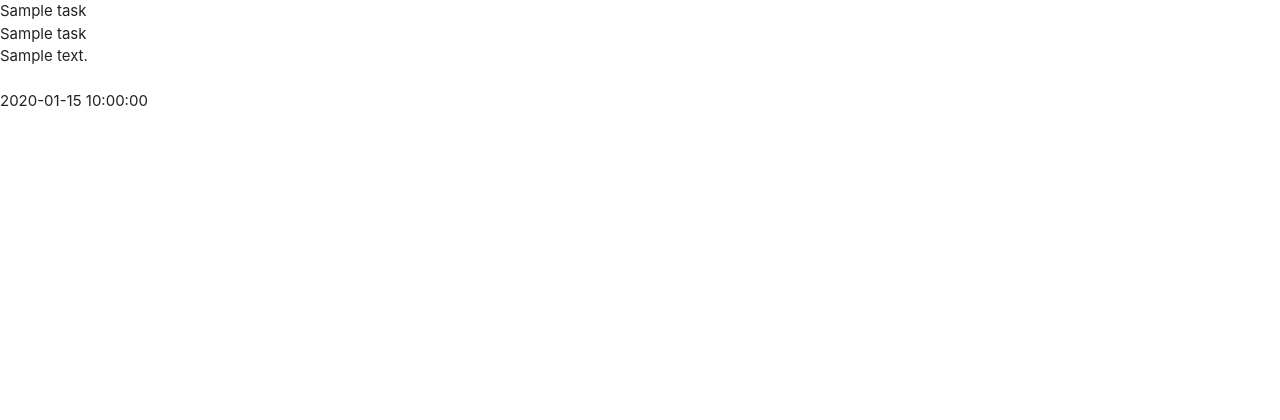
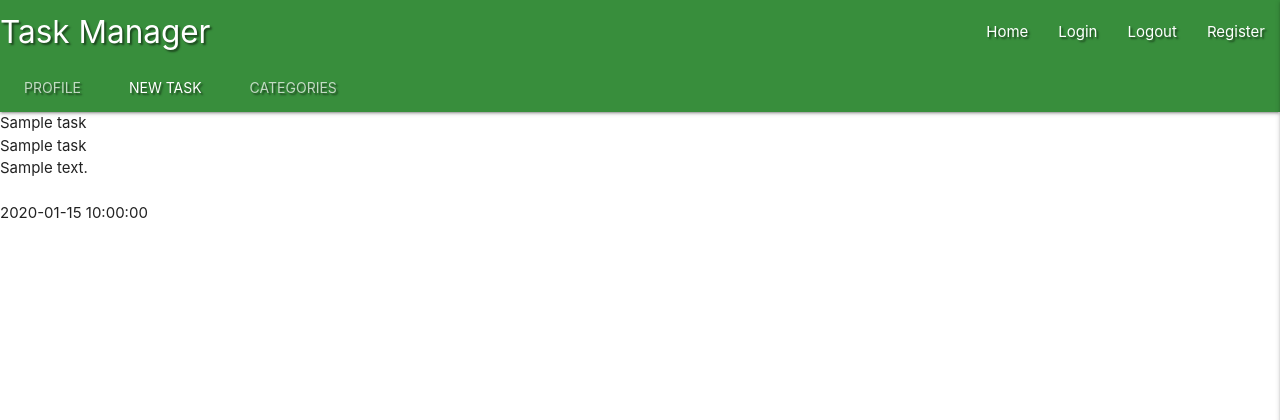
Before and after one commit to Gazroh87/flask-task-manager-project, a Flask app: page / in a window 1280 px wide. Shown: the top 420 px of the page. Run offline with Flask 2, Linux system fonts and the light colour scheme; a database or web service that is not in the repository returns one stand-in record (values such as "Sample title"); some libraries are stand-ins or nearby versions.

Commit message:
Added Materialize Navbar, tabs, and Sidenav

```diff
--- a/static/css/style.css
+++ b/static/css/style.css
@@ -0,0 +1,3 @@
+.text-shadow {
+    text-shadow: 2px 2px 2px rgba(0, 0, 0, 0.5);
+}
--- a/static/js/script.js
+++ b/static/js/script.js
@@ -0,0 +1,3 @@
+$(document).ready(function () {
+    $('.sidenav').sidenav({ edge: "right", draggable: true });
+});
--- a/templates/base.html
+++ b/templates/base.html
@@ -6,7 +6,7 @@
     <meta name="viewport" content="width=device-width, initial-scale=1.0">
     <link rel="stylesheet" href="https://cdnjs.cloudflare.com/ajax/libs/font-awesome/5.15.2/css/all.min.css"
         integrity="sha512-HK5fgLBL+xu6dm/Ii3z4xhlSUyZgTT9tuc/hSrtw6uzJOvgRr2a9jyxxT1ely+B+xFAmJKVSTbpM/CuL7qxO8w=="
-        crossorigin="anonymous" type="text/css"/>
+        crossorigin="anonymous" type="text/css" />
     <link rel="stylesheet" href="https://cdnjs.cloudflare.com/ajax/libs/materialize/1.0.0/css/materialize.min.css"
         type="text/css">
     <link rel="stylesheet" href="{{ url_for('static', filename='css/style.css') }}">
@@ -16,6 +16,44 @@
 </head>
 
 <body>
+
+    <header>
+        <!-- top navbar -->
+        <nav class="nav-extended text-shadow green darken-2">
+            <div class="nav-wrapper">
+                <a href="{{ url_for('get_tasks') }}" class="brand-logo">Task Manager</a>
+                <a href="#" data-target="mobile-demo" class="sidenav-trigger right"><i class="fas fa-bars"></i></a>
+                <ul id="nav-mobile" class="right hide-on-med-and-down">
+                    <li><a href="{{ url_for('get_tasks') }}">Home</a></li>
+                    <li><a href="#">Login</a></li>
+                    <li><a href="#">Logout</a></li>
+                    <li><a href="#">Register</a></li>
+                </ul>
+            </div>
+            <div class="nav-content">
+                <ul class="tabs tabs-transparent">
+                    <li class="tab"><a href="profile">Profile</a></li>
+                    <li class="tab"><a class="active" href="new-task">New Task</a></li>
+                    <li class="tab disabled"><a href="categories">Categories</a></li>
+                </ul>
+            </div>
+        </nav>
+
+        <!-- mobile sidenav -->
+        <ul class="sidenav" id="mobile-demo">
+            <li>
+                <h4 class="center-align green-text text-darken-4">Task Manager</h4>
+            </li>
+            <li><a href="{{ url_for('get_tasks') }}">Home</a></li>
+            <li><a href="#">Profile</a></li>
+            <li><a href="#">New Task</a></li>
+            <li><a href="#">Categories</a></li>
+            <li><a href="#">Login</a></li>
+            <li><a href="#">Logout</a></li>
+            <li><a href="#">Register</a></li>
+        </ul>
+    </header>
+
     {% block content %}
     {% endblock%}
 
```
